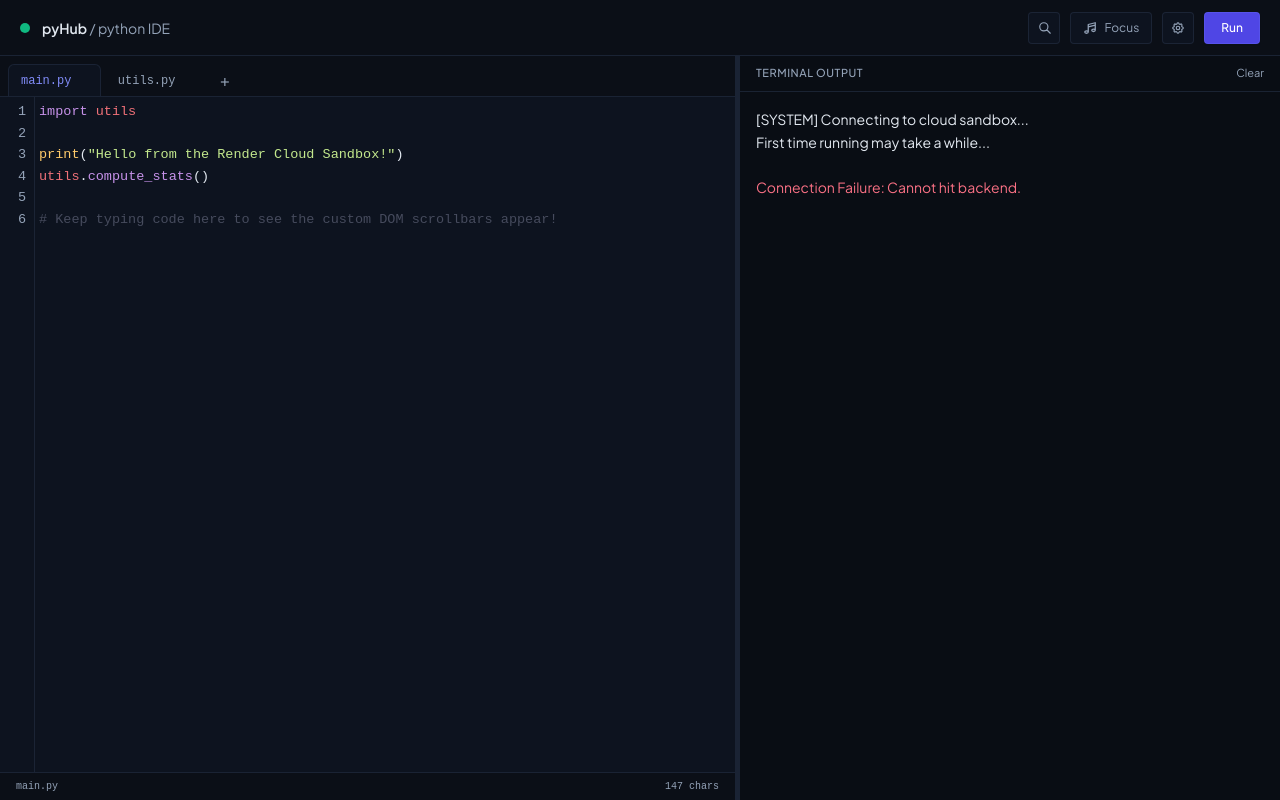
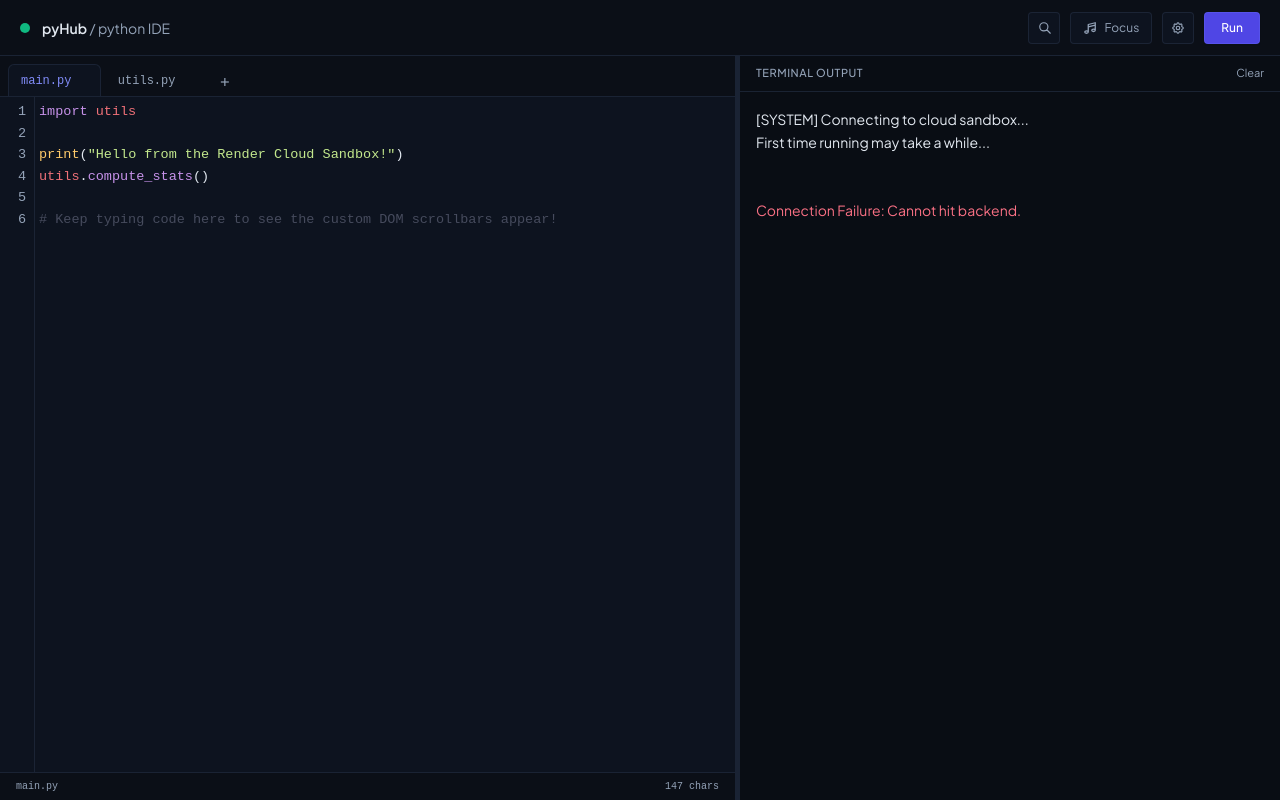
Before and after one commit to IconicRay/PyHub, a plain HTML site: page frontend/index.html in a window 1280 px wide. Both pictures are taken after a click on the button "Run". Drawn offline with nearby package versions, Linux system fonts and the light colour scheme; no server answers; a web font is replaced by a local one.

Commit message:
minor fixes

```diff
--- a/frontend/index.html
+++ b/frontend/index.html
@@ -675,7 +675,7 @@
             runBtn.innerHTML = `<svg class="w-3 h-3 spinner" viewBox="0 0 24 24" fill="none" stroke="currentColor"><circle cx="12" cy="12" r="9" stroke-width="3"/><path d="M21 12a9 9 0 0 0-9-9" stroke-width="3"/></svg><span>Running...</span>`;
 
             clearConsole();
-            consoleOutput.textContent += `[SYSTEM] Connecting to cloud sandbox... \nFirst time running may take a while... \n`;
+            consoleOutput.textContent += `[SYSTEM] Connecting to cloud sandbox... \nFirst time running may take a while... \n \n`;
 
             try {
                 const response = await fetch(`${BACKEND_URL}/api/run`, {
```
